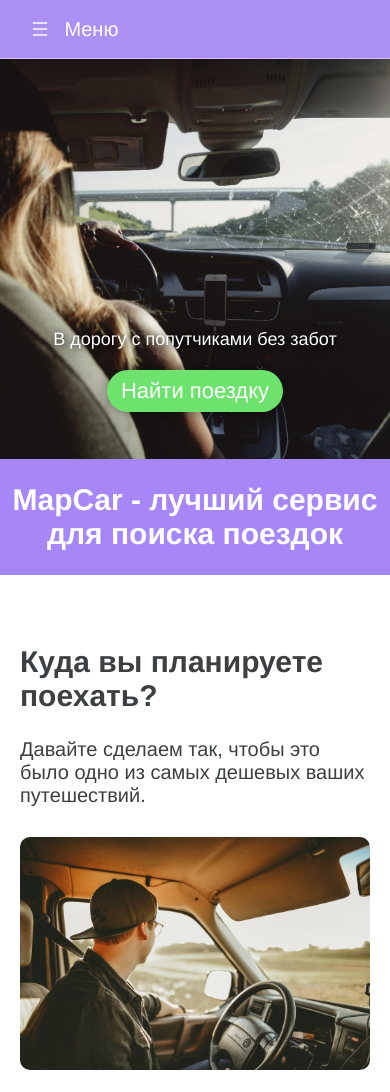
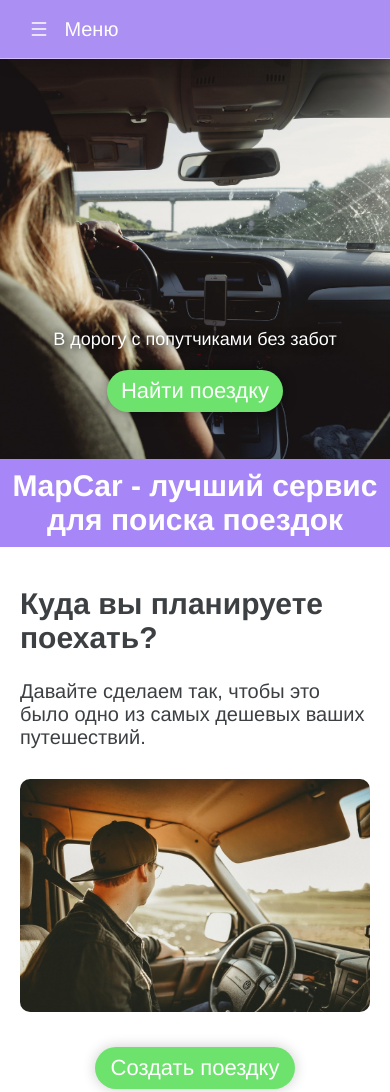
Before and after one commit to alexandr-zherebtsov/MapCar, a plain HTML site: page index.html in a window 390 px wide. Shown: the top 1092 px of the page. Drawn offline with nearby package versions, Linux system fonts and the light colour scheme.

Commit message:
Edited mobile version
Edited mobile menu svg and mobile margin/padding.

```diff
--- a/css/style.css
+++ b/css/style.css
@@ -8,19 +8,13 @@
 	scrollbar-shadow-color: #d1bdff;
 }
 
-::-webkit-scrollbar {
-	width: 14px;
-	background-color: #d1bdff;
+::-webkit-scrollbar-thumb {
+	box-shadow: inset 0 0 6px rgba(0,0,0,0.2);
+	background-color: #a786f7;
 }
 
-::-webkit-scrollbar-track {
-	-webkit-box-shadow: inset 0 0 6px rgba(0,0,0,0.3);
-}
-
-::-webkit-scrollbar-thumb {
-	-webkit-box-shadow: inset 0 0 6px rgba(0,0,0,0.2);
-	background-color: #a786f7;
-}
+::-webkit-scrollbar {width: 14px; background-color: #d1bdff;}
+::-webkit-scrollbar-track {box-shadow: inset 0 0 6px rgba(0,0,0,0.2);}
 
 p,.head-m {margin: 0;}
 h1,h2,h3,h4,h5,h6 {font-size: 30px;}
@@ -477,7 +471,7 @@
 	margin-bottom: 40px;
 	text-align: center;
 	height: 83px;
-	padding: 0 20px 0 20px;
+	padding: 0 20px;
 	display: flex;
 }
 
@@ -497,7 +491,7 @@
 	margin: auto;
 }
 
-.wall_headline-3 {padding: 0 25px 40px 50px;}
+.wall_headline-3 {padding: 0 25px 40px 25px;}
 
 .wall-img {
 	width: 100%;
@@ -1151,7 +1145,7 @@
 
 	.wall_headline-1 {
 		height: auto;
-		padding: 24px 10px;
+		padding: 10px;
 	}
 
 	.trips_block {width: 80%;}
@@ -1255,6 +1249,8 @@
 	}
 
 	.profile-info {margin-left: 0;}
+	.text-in_ab_footer {padding: 30px 25px 100px 25px;}
+	.head-ab {padding: 30px 25px;}
 
 	.profile-avatar {
 		width: 200px;
@@ -1344,6 +1340,7 @@
 	.log_but {padding: 0 10px;}
 	.log_but_right {margin-left: 0; padding-top: 15px;}
 	.login_box {flex-direction: column;}
+	.text_cont {padding: 0 20px 30px 20px;}
 
 }
 
--- a/index.html
+++ b/index.html
@@ -58,14 +58,14 @@
 
 			<p class="bor_b no_w">
 				<a href="#" class="menu_trigger a-only_white highlight-color" onclick="return false">
-					<svg xmlns="http://www.w3.org/2000/svg" class="top_menu_icon trans_menu_icon_1_m" viewBox="0 -1 22 22">
+					<svg xmlns="http://www.w3.org/2000/svg" class="top_menu_icon trans_menu_icon_1_m" viewBox="1 -1 22 22">
 						<path d="M3.314,4.8h13.372c0.41,0,0.743-0.333,0.743-0.743c0-0.41-0.333-0.743-0.743-0.743H3.314
 						c-0.41,0-0.743,0.333-0.743,0.743C2.571,4.467,2.904,4.8,3.314,4.8z M16.686,15.2H3.314c-0.41,0-0.743,0.333-0.743,0.743
 						s0.333,0.743,0.743,0.743h13.372c0.41,0,0.743-0.333,0.743-0.743S17.096,15.2,16.686,15.2z M16.686,9.257H3.314
 						c-0.41,0-0.743,0.333-0.743,0.743s0.333,0.743,0.743,0.743h13.372c0.41,0,0.743-0.333,0.743-0.743S17.096,9.257,16.686,9.257z"/>
 					</svg>
-					<svg xmlns="http://www.w3.org/2000/svg" class="top_menu_icon trans_menu_icon_2_m" viewBox="2 -1 48 48">
-						<path d="M38 12.83L35.17 10 24 21.17 12.83 10 10 12.83 21.17 24 10 35.17 12.83 38 24 26.83 35.17 38 38 35.17 26.83 24z"/>
+					<svg xmlns="http://www.w3.org/2000/svg" class="top_menu_icon trans_menu_icon_2_m" viewBox="2 0 19 19">
+						<path d="M15.898,4.045c-0.271-0.272-0.713-0.272-0.986,0l-4.71,4.711L5.493,4.045c-0.272-0.272-0.714-0.272-0.986,0s-0.272,0.714,0,0.986l4.709,4.711l-4.71,4.711c-0.272,0.271-0.272,0.713,0,0.986c0.136,0.136,0.314,0.203,0.492,0.203c0.179,0,0.357-0.067,0.493-0.203l4.711-4.711l4.71,4.711c0.137,0.136,0.314,0.203,0.494,0.203c0.178,0,0.355-0.067,0.492-0.203c0.273-0.273,0.273-0.715,0-0.986l-4.711-4.711l4.711-4.711C16.172,4.759,16.172,4.317,15.898,4.045z"/>
 					</svg>
 					<span class="pad_men">Meню</span>
 				</a>
```
Also changed, not shown: pages/create_trip.html (+2 -2 lines), pages/driver_page.html (+2 -2 lines), pages/enter_page.html (+2 -2 lines), pages/login_page.html (+2 -2 lines), pages/profile_editing.html (+2 -2 lines), pages/reg_page.html (+2 -2 lines), pages/search_trip.html (+2 -2 lines), pages/trip_page.html (+2 -2 lines).
